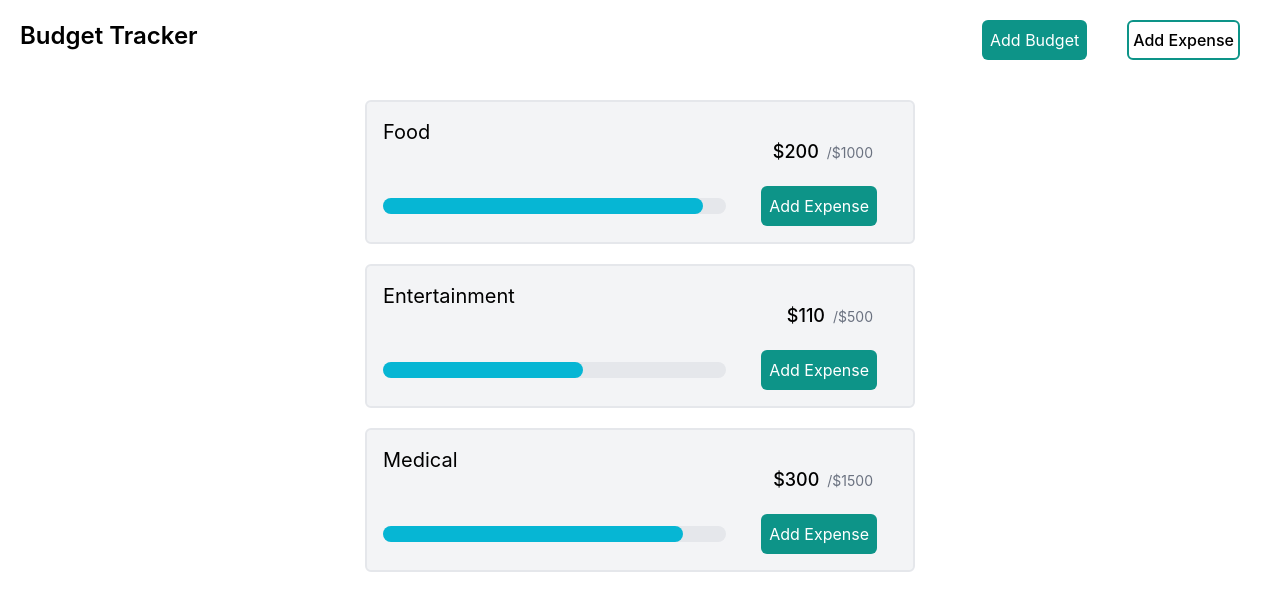
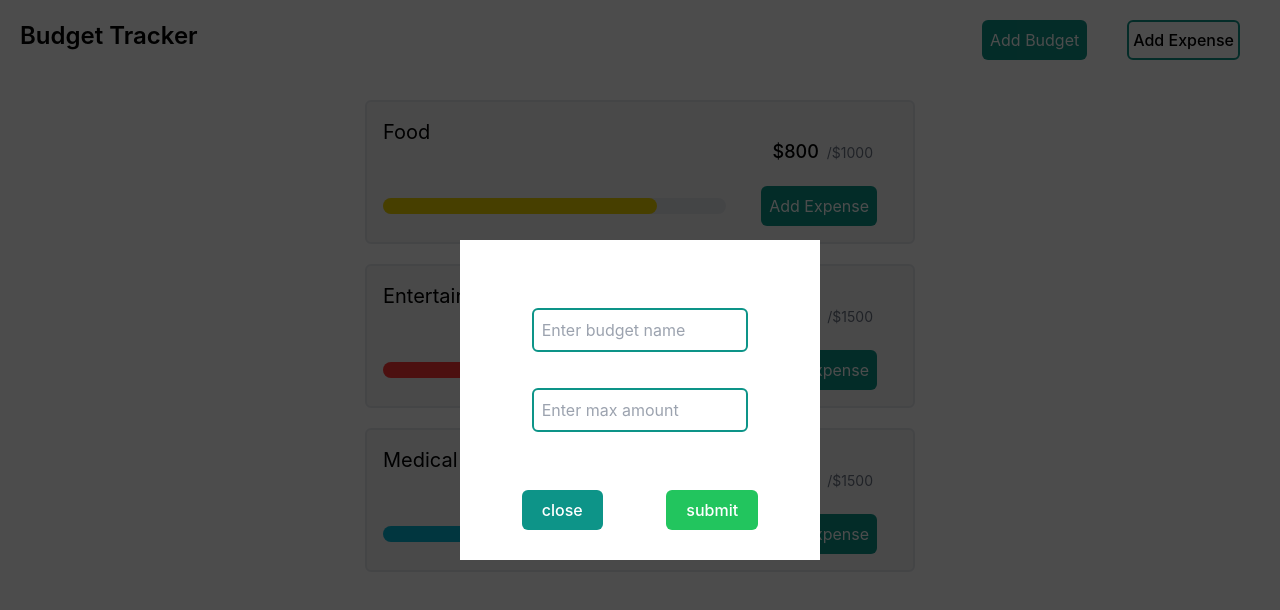
Before and after one commit to suryaaprakassh/BudgetTracker, a React (Create React App) app: page / in a window 1280 px wide. Both pictures are taken after a click on the button "Add Budget". Shown: the top 610 px of the page. Built offline with nearby package versions, Linux system fonts and the light colour scheme.

Commit message:
fixed progress bar added form

```diff
--- a/src/App.js
+++ b/src/App.js
@@ -1,12 +1,19 @@
 import TopElement from "./components/TopElement";
 import Card from "./components/Card";
+import Modal from "./utilities/Modal";
+import { AddBudget } from "./components/AddBudget";
+import { useState } from "react";
 function App() {
+	const [isOpenAdd, setAddOpen] = useState(false);
 	return (
 		<div className="App">
-			<TopElement />
-			<Card name="Food" curr={200} max={1000} size={320} />
-			<Card name="Entertainment" curr={110} max={500} size={200} />
-			<Card name="Medical" curr={300} max={1500} size={300} />
+			<TopElement setOpen={setAddOpen} />
+			<Card name="Food" curr={800} max={1000} />
+			<Card name="Entertainment" curr={1400} max={1500} />
+			<Card name="Medical" curr={600} max={1500} />
+			<Modal open={isOpenAdd} setOpen={setAddOpen} submit>
+				<AddBudget />
+			</Modal>
 		</div>
 	);
 }
--- /dev/null
+++ b/src/components/AddBudget.js
@@ -0,0 +1,14 @@
+export const AddBudget = () => {
+	return (
+		<div className="w-[300px] h-[200px] mb-5 p-5 flex flex-col justify-around items-center">
+			<input
+				type="text"
+				className="w-5/6 border-2 border-teal-600 rounded-md p-2  "
+				placeholder="Enter budget name"></input>
+			<input
+				type="number"
+				className=" w-5/6 border-2 border-teal-600 rounded-md p-2  "
+				placeholder="Enter max amount"></input>
+		</div>
+	);
+};
--- a/src/components/Card.js
+++ b/src/components/Card.js
@@ -1,4 +1,5 @@
-const Card = ({ name, curr, max, size }) => {
+import { ProgressBar } from "../components/ProgressBar";
+const Card = ({ name, curr, max }) => {
 	return (
 		<div className="my-5 p-4 border-2 border-black-300 rounded-md bg-gray-100 w-[550px] mx-auto ">
 			<div className="flex justify-between">
@@ -10,11 +11,7 @@ const Card = ({ name, curr, max, size }) => {
 				</div>
 			</div>
 			<div className="flex justify-between items-center">
-				<div className="w-8/12 h-4 rounded-lg bg-gray-200 ">
-					<div
-						className="w-8/12 h-4 rounded-lg bg-cyan-500"
-						style={{ width: size }}></div>
-				</div>
+				<ProgressBar size={(curr / max) * 100} />
 				<button className="mx-5 p-2 bg-teal-600 text-white rounded-md ">
 					Add Expense
 				</button>
--- /dev/null
+++ b/src/components/ProgressBar.js
@@ -0,0 +1,15 @@
+export const ProgressBar = ({ size }) => {
+	const styles = {
+		width: `${size}%`,
+	};
+	if (size > 90) {
+		styles.backgroundColor = "#ff3737";
+	} else if (size > 75) {
+		styles.backgroundColor = "#eed202";
+	}
+	return (
+		<div className="w-8/12 h-4 rounded-lg bg-gray-200 relative">
+			<div className="h-4 rounded-lg bg-cyan-500" style={styles}></div>
+		</div>
+	);
+};
--- a/src/components/TopElement.js
+++ b/src/components/TopElement.js
@@ -1,10 +1,14 @@
-const TopElement = () => {
+const TopElement = ({ setOpen }) => {
 	return (
 		<div className="flex space-between p-5">
 			<p className="inline-block mr-auto text-2xl font-semibold">
 				Budget Tracker
 			</p>
-			<button className="mx-5 p-2 bg-teal-600 text-white rounded-md ">
+			<button
+				className="mx-5 p-2 bg-teal-600 text-white rounded-md "
+				onClick={() => {
+					setOpen(true);
+				}}>
 				Add Budget
 			</button>
 			<button className="mx-5 border-solid border-2 rounded-md border-teal-600 p-1 font-medium text-md  ">
--- a/src/index.js
+++ b/src/index.js
@@ -9,7 +9,3 @@ root.render(
 		<App />
 	</React.StrictMode>
 );
-
-// If you want to start measuring performance in your app, pass a function
-// to log results (for example: reportWebVitals(console.log))
-// or send to an analytics endpoint. Learn more: https://bit.ly/CRA-vitals
--- /dev/null
+++ b/src/utilities/Modal.js
@@ -0,0 +1,43 @@
+import React from "react";
+export default function Modal({ open, children, setOpen, submit }) {
+	if (!open) return null;
+	const formStyles = {
+		position: "fixed",
+		top: "50%",
+		left: "50%",
+		transform: "translate(-50%,-50%)",
+		background: "#fff",
+		padding: "30px",
+		zIndex: 1000,
+	};
+	const overLayStyle = {
+		position: "fixed",
+		top: 0,
+		left: 0,
+		right: 0,
+		bottom: 0,
+		background: "rgba(0,0,0,0.7)",
+	};
+	return (
+		<>
+			<div style={overLayStyle} className="flex-col justify-between "></div>
+			<div style={formStyles}>
+				{children}
+				<div className="flex justify-around">
+					<button
+						className="bg-teal-600 text-white rounded-md px-5 py-2 font-medium "
+						onClick={() => {
+							setOpen(false);
+						}}>
+						close
+					</button>
+					{submit && (
+						<button className="bg-green-500 text-white rounded-md px-5 py-2 font-medium ">
+							submit
+						</button>
+					)}
+				</div>
+			</div>
+		</>
+	);
+}
```
